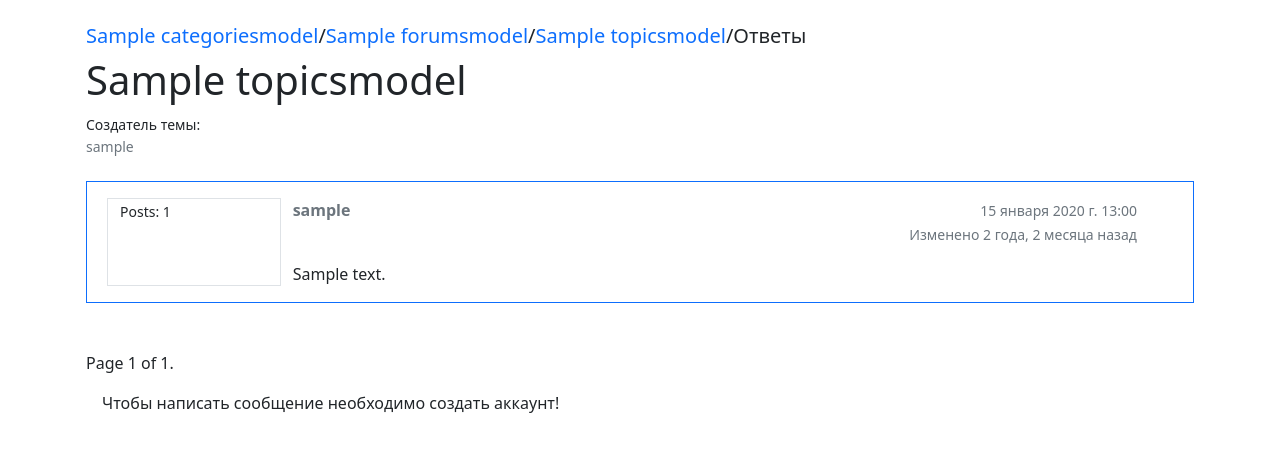
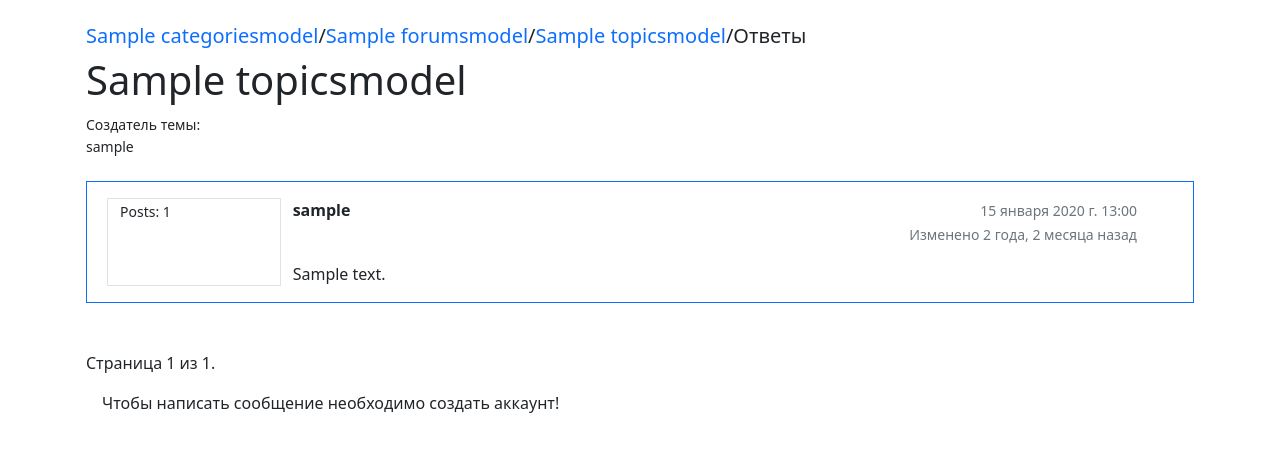
Before and after one commit to kind432/Forum, a Django app: page /topic/1/posts/ in a window 1280 px wide. Shown: the part 73-525 px from the top of the page. Run offline with Django 4.2, Linux system fonts and the light colour scheme; tables that the repository leaves empty hold one stand-in row (values such as "Sample post"); parts of the project's set-up code (start-up, migrations or seed data) failed here and were passed over; some libraries are stand-ins or nearby versions.

Commit message:
Стили к новостям, исправлен вывод ответов на странице

```diff
--- a/Forum/templates/categories/categories.html
+++ b/Forum/templates/categories/categories.html
@@ -19,7 +19,7 @@
                             id="about-us" data-toggle="dropdown" aria-haspopup="true"
                             aria-expanded="false">Действие</button>
                     <div class="dropdown-menu" aria-labelledby="about-us">
-                        <a class="dropdown-item" href="update/{{ category.get_id }}"  %}>Изменить</a>
+                        <a class="dropdown-item" href="update/{{ category.get_id }}">Изменить</a>
                         <a class="dropdown-item" href="delete/{{ category.get_id }}">Удалить</a>
                     </div>
                 </div>
--- a/Forum/templates/includes/pagination.html
+++ b/Forum/templates/includes/pagination.html
@@ -1,13 +1,13 @@
 <div class="pagination">
     <span class="step-links">
         {% if page.has_previous %}
-      <a href="?page={{ page.previous_page_number }}">Previous</a>
+            <a href="?page={{ page.previous_page_number }}">Предыдущая</a>
         {% endif %}
         <span class="current">
-  Page {{ page.number }} of {{ page.paginator.num_pages }}.
+            Страница {{ page.number }} из {{ page.paginator.num_pages }}.
         </span>
         {% if page.has_next %}
-        <a href="?page={{ page.next_page_number }}">Next</a>
+            <a href="?page={{ page.next_page_number }}">Следующая</a>
         {% endif %}
     </span>
 </div>
--- a/Forum/templates/posts/posts.html
+++ b/Forum/templates/posts/posts.html
@@ -9,10 +9,10 @@
 {% block content %}
     <h5><a class="text-decoration-none" href="{% url 'categories' %}">{{category.title}}</a>/<a class="text-decoration-none" href="{% url 'forums' category.id %}">{{forum.title}}</a>/<a class="text-decoration-none" href="{% url 'topics' forum.id %}">{{topic.subject}}</a>/{{ title }}</h5>
     <h1>{{ topic.subject }}</h1>
-    <small>Создатель темы: <p class="text-muted">{{ topic.starter }}</p></small>
+    <small>Создатель темы: <p>{{ topic.starter }}</p></small>
     {% if posts %}
         {% for post in posts %}
-            <div class="container {% if forloop.first %} mb-5 mt-4 border border-primary {% else %} mb-2 border border-secondary {% endif %}">
+            <div class="container {% if forloop.first and posts.number == 1 %} mb-5 mt-4 border border-primary {% else %}  mb-2 border border-secondary {% endif %}">
                 <div class="row p-3">
                     <div class="row">
                         <div class="col-2 border">
@@ -21,7 +21,7 @@
                         <div class="col-10">
                             <div class="row mb-3">
                                 <div class="col-6">
-                                    <strong class="text-muted">{{ post.created_by.username }}</strong>
+                                    <strong>{{ post.created_by.username }}</strong>
                                 </div>
                                 <div class="col-6 text-right">
                                     <div class="col text-right">
@@ -55,10 +55,11 @@
                 </div>
             </div>
         {% endfor %}
+        {% include "includes/pagination.html" with page=posts %}
     {% else %}
         <p>Ответы не найдены...</p>
     {% endif %}
- {% include "includes/pagination.html" with page=posts %}
+
     <div class="m-3">
         {% if user.is_authenticated %}
             <form method="post" novalidate>
@@ -70,8 +71,8 @@
             <p>Чтобы написать сообщение необходимо создать аккаунт!</p>
         {% endif %}
     </div>
+{% endblock %}
 
-{% endblock %}
 {% block scripts %}
     <script src="https://code.jquery.com/jquery-3.2.1.slim.min.js"></script>
     <script src="https://cdnjs.cloudflare.com/ajax/libs/popper.js/1.12.9/umd/popper.min.js"></script>
--- a/ForumProject/settings.py
+++ b/ForumProject/settings.py
@@ -27,7 +27,7 @@ DEBUG = True
 
 ALLOWED_HOSTS = ['*']
 
-
+api_url = "http://newsapi.org/v2/top-headlines?country=ru&apiKey=644b59a86fb44e8cbd62218f714d8b8b"
 # Application definition
 
 INSTALLED_APPS = [
```
Also changed, not shown: Forum/templates/news.html (+14 -7 lines), Forum/migrations/0001_initial.py (deleted). Lines whose indentation alone changed are shown as unchanged.
